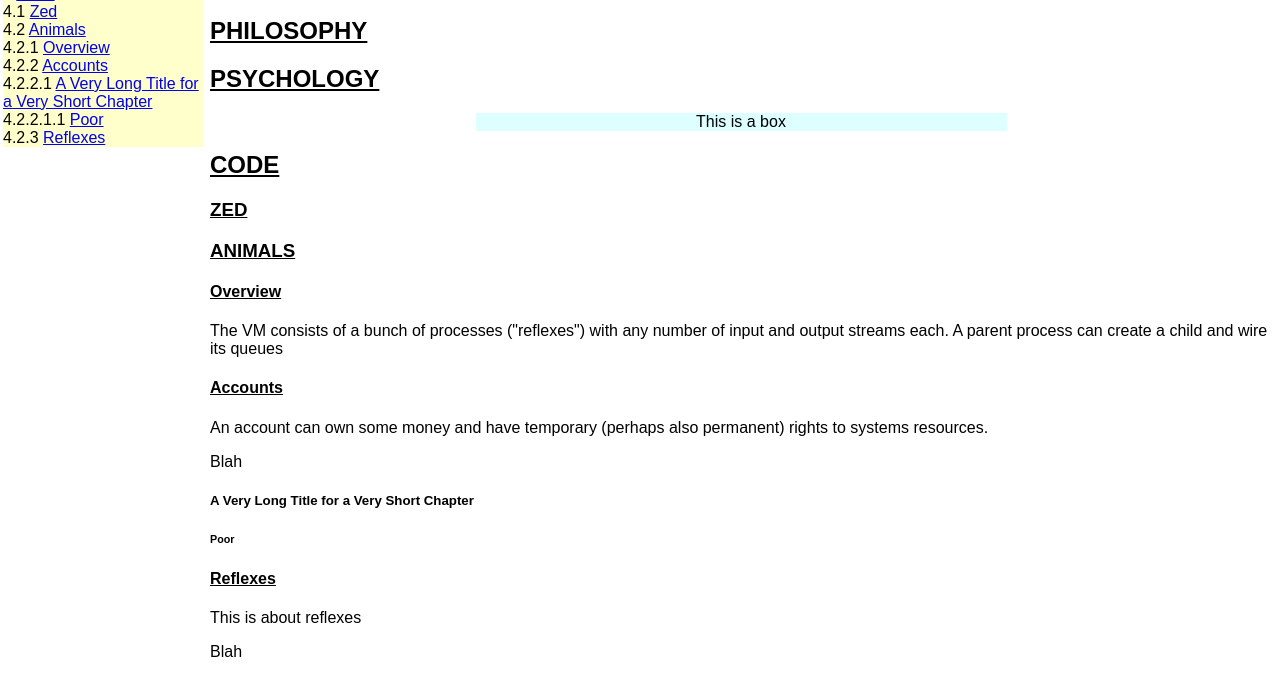
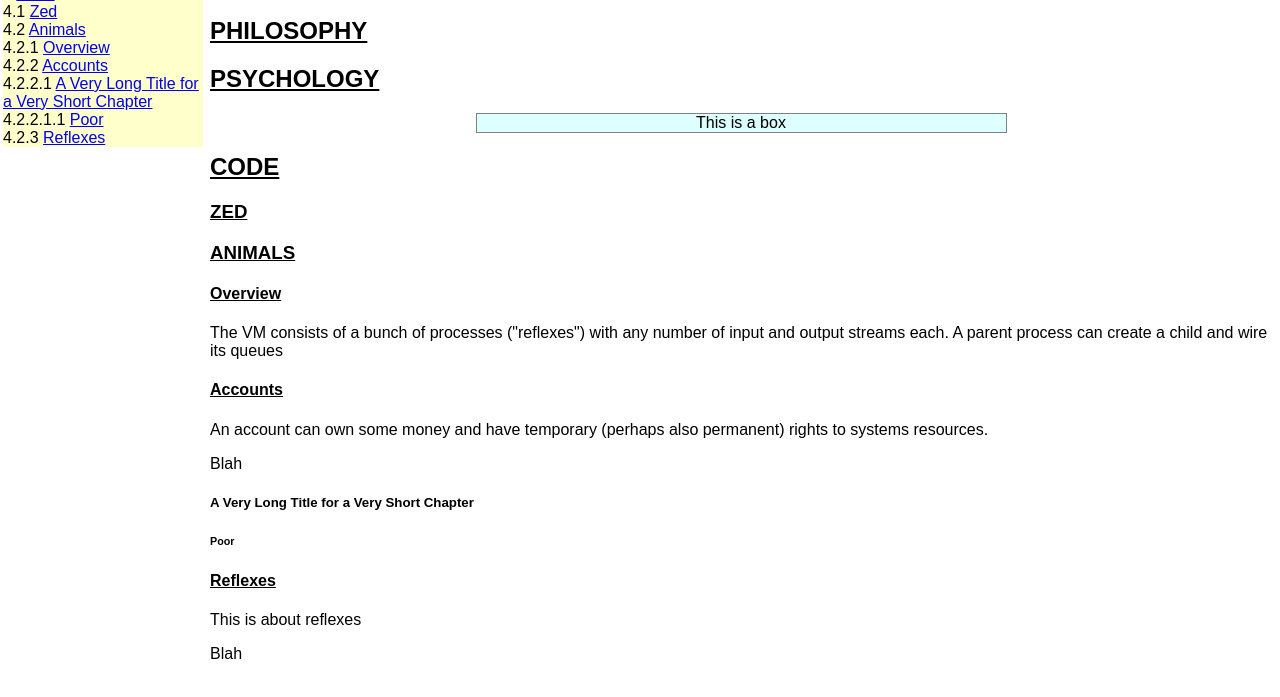
Before and after one commit to adrianmay/digilife, a plain HTML site: page digilifebook.html in a window 1280 px wide. Shown: the part 97-794 px from the top of the page. Drawn offline with Linux system fonts and the light colour scheme.

Commit message:
not much

```diff
--- a/digilifebook.html
+++ b/digilifebook.html
@@ -5,7 +5,7 @@ body {margin-left: 210px; font-family:Arial}
 h1 {text-align:center}
 h1,h2,h3,h4 {text-decoration:underline}
 h1,h2,h3 {text-transform:uppercase}
-.box {text-align:center;background-color:#DDFFFF;margin-left:25%;margin-right:25%;}
+.box {text-align:center; background-color:#DDFFFF; margin-left:25%; margin-right:25%; border: 1px solid grey}
 </style>
 </head>
 <body>
```
